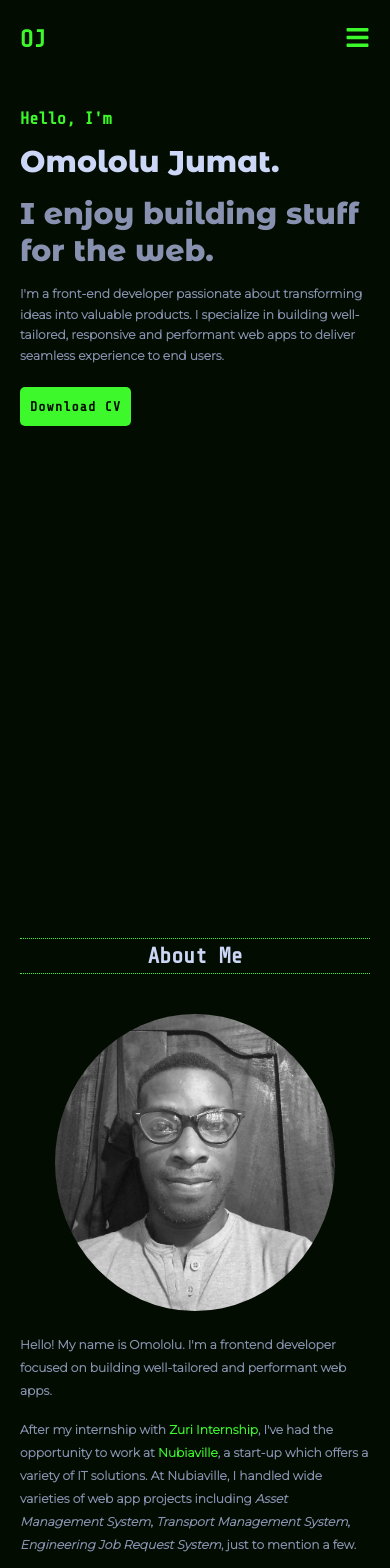
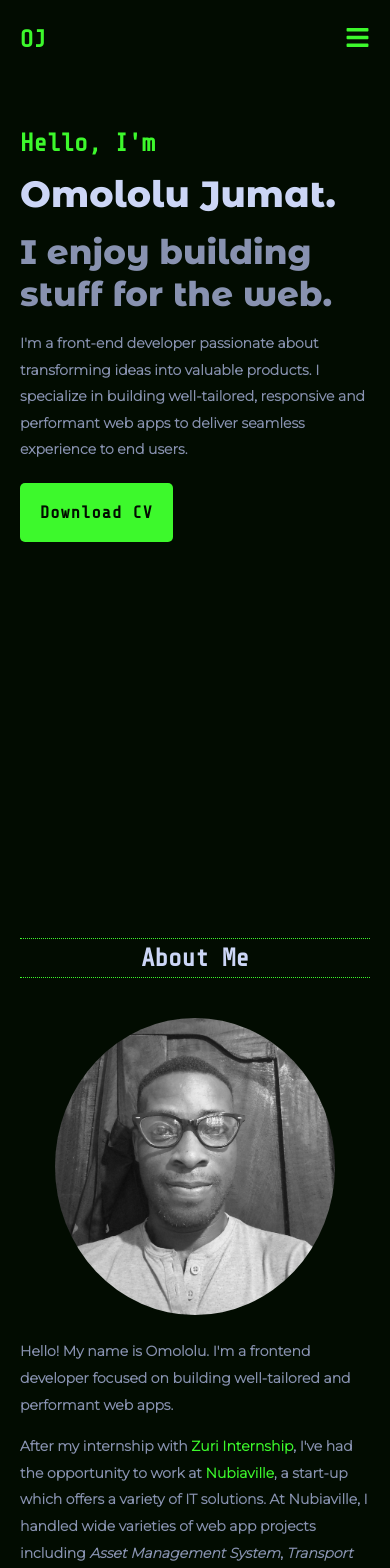
Before and after one commit to Jummate/omololujumat, a React (Vite) app: page / in a window 390 px wide. Shown: the top 1568 px of the page. Built offline with nearby package versions, Linux system fonts and the light colour scheme; a web font is replaced by a local one.

Commit message:
fix: increased the font size of the paragraphs and reduce the height of the contact section

```diff
--- a/src/components/button/Button.css
+++ b/src/components/button/Button.css
@@ -5,12 +5,13 @@
   padding: 12px 10px;
   color: var(--very-dark-green);
   cursor: pointer;
-  font-weight: 400;
+  /* font-weight: 400; */
   border-radius: 5px;
   transition: all ease-in 0.2s;
   letter-spacing: 1.1px;
   font-family: var(--ff-mono);
   font-weight: bolder;
+  font-size: 1.7rem;
 }
 
 .buttonStyle:hover {
--- a/src/components/nav/Navigation.jsx
+++ b/src/components/nav/Navigation.jsx
@@ -89,6 +89,7 @@ export const Nav = () => {
               <a
                 href={MyCV}
                 target="_blank"
+                extraStyle="p-15"
               >
                 <Button text="Download CV" />
               </a>
--- a/src/containers/contact/Contact.css
+++ b/src/containers/contact/Contact.css
@@ -5,7 +5,7 @@
   /* max-width: 600px; */
   color: var(--lighter-slate);
   /* font-weight: 100; */
-  min-height: 100vh;
+  /* min-height: 100vh; */
   padding-bottom: 50px;
   /* background-color: slate; */
   font-family: var(--ff-sans);
--- a/src/containers/home/Home.css
+++ b/src/containers/home/Home.css
@@ -2,7 +2,7 @@
   width: 100%;
   color: var(--lighter-slate);
   min-height: 100vh;
-  padding: 30px 0px;
+  padding-top: 50px;
   /* display: flex;
   flex-direction: column;
   justify-content: baseline; */
@@ -10,17 +10,16 @@
 
 .Home__salutation {
   color: var(--very-light-green);
-  font-size: 1.7rem;
+  font-size: 2.5rem;
   margin-bottom: 15px;
   font-family: var(--ff-mono);
 }
 
 .Home__name {
   margin-bottom: 15px;
-  font-size: 3.02rem;
   font-weight: 900;
   font-family: "Montserrat Alternates", sans-serif;
-  font-size: clamp(3rem, 5vw, 5rem);
+  font-size: clamp(3.65rem, 5vw, 6rem);
 }
 
 .Home__interest {
@@ -28,16 +27,15 @@
   font-weight: 900;
   font-family: "Montserrat Alternates", sans-serif;
   color: var(--slate);
-  font-size: clamp(3rem, 5vw, 5rem);
+  font-size: clamp(3.4rem, 5vw, 5.5rem);
   margin-bottom: 15px;
 }
 .Home__content {
   font-family: var(--ff-sans);
   max-width: 600px;
-  font-size: 1.3rem;
   color: var(--slate);
   font-weight: bold;
-  line-height: 1.7;
+  line-height: 1.9;
   margin-bottom: 20px;
   font-size: var(--fs-para);
 }
--- a/src/containers/home/Home.jsx
+++ b/src/containers/home/Home.jsx
@@ -61,7 +61,7 @@ export const Home = () => {
             {" "}
             <Button
               text="Download CV"
-              extraStyle="pt-15"
+              extraStyle="p-20"
             />
           </a>
         </p>
--- a/src/index.css
+++ b/src/index.css
@@ -15,9 +15,9 @@
 
   /* Font sizes */
 
-  --fs-para: clamp(1.22rem, 1.3vw, 1.42rem);
-  --fs-heading1: clamp(2.2rem, 4vw, 4.3rem);
-  --fs-heading2: clamp(2rem, 4vw, 2.5rem);
+  --fs-para: clamp(1.4rem, 1.3vw, 1.5rem);
+  --fs-heading1: clamp(2.5rem, 4vw, 4.5rem);
+  --fs-heading2: clamp(2.3rem, 4vw, 2.8rem);
   --fs-link: clamp(1.8rem, 4vw, 2rem);
   --fs-tools: clamp(1.2rem, 1.5vw, 1.5rem);
 }
```
